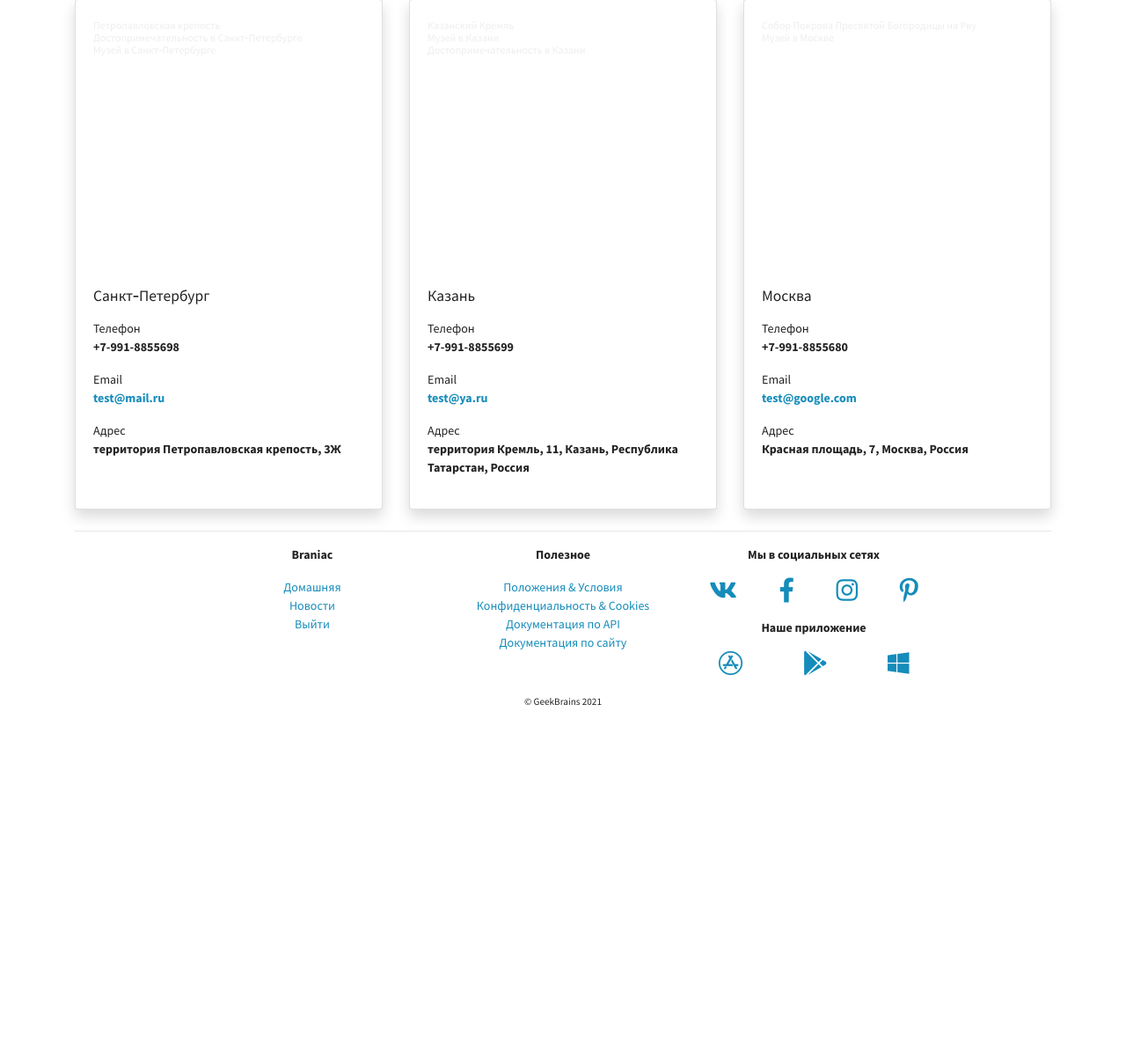
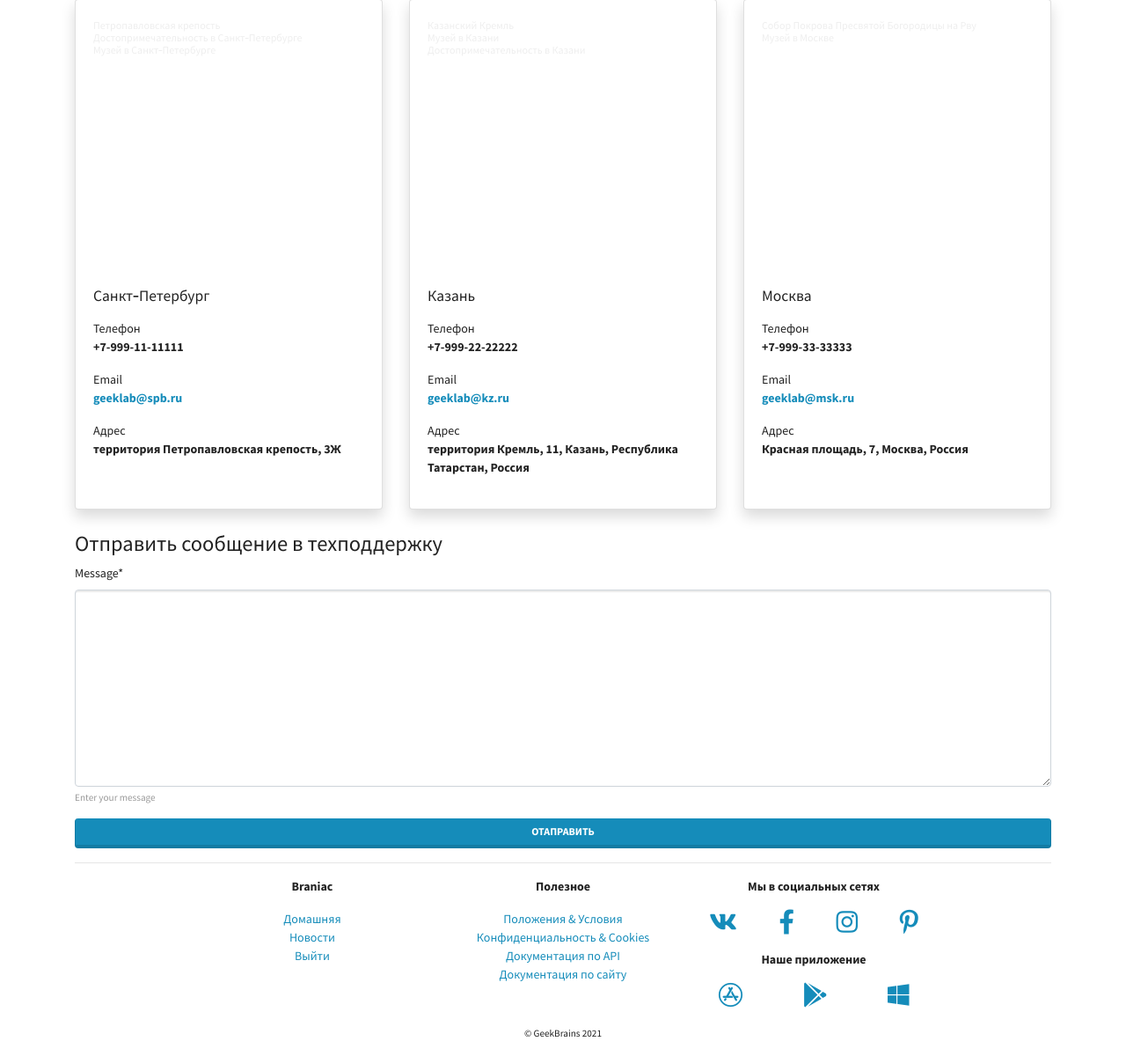
Before and after one commit to razsm-git/django-repo, a Django app: page /mainapp/contacts/ in a window 1280 px wide. Shown: the part 365-1565 px from the top of the page at 88% size. Before the commit the page ends 1167 px from the top, so only its background shows below. Run offline with Django 3.2, Linux system fonts and the light colour scheme; the visitor is signed in with stand-in values (Sample User, id 1); parts of the project's set-up code (start-up, migrations or seed data) failed here and were passed over; some libraries are stand-ins or nearby versions.

Commit message:
lesson_7 Email via celery

```diff
--- a/config/__init__.py
+++ b/config/__init__.py
@@ -0,0 +1,3 @@
+from .celery import celery_app
+
+__all__ = ("celery_app",)
--- a/mainapp/forms.py
+++ b/mainapp/forms.py
@@ -1,4 +1,5 @@
 from django import forms
+from django.utils.translation import gettext_lazy as _
 
 from mainapp import models as mainapp_models
 
@@ -19,3 +20,17 @@ class CourseFeedbackForm(forms.ModelForm):
             "user": forms.HiddenInput(),
             "rating": forms.RadioSelect(),
         }
+
+
+class MailFeedbackForm(forms.Form):
+    user_id = forms.IntegerField(widget=forms.HiddenInput)
+    message = forms.CharField(
+        widget=forms.Textarea,
+        help_text=_("Enter your message"),
+        label=_("Message"),
+    )
+
+    def __init__(self, *args, user=None, **kwargs):
+        super().__init__(*args, **kwargs)
+        if user:
+            self.fields["user_id"].initial = user.pk
--- a/mainapp/templates/mainapp/contacts.html
+++ b/mainapp/templates/mainapp/contacts.html
@@ -1,5 +1,5 @@
 {% extends 'base.html' %}
-{% load email_to_link %}
+{% load email_to_link crispy_forms_tags %}
 
 {% block content %}
 
@@ -38,11 +38,11 @@
             <p class="card-text">
               <ul class="list-unstyled">
                 <li>Телефон</li>
-                <li><strong>+7-991-8855698</strong></li>
+                <li><strong>+7-999-11-11111</strong></li>
               </ul>
               <ul class="list-unstyled">
                 <li>Email</li>
-                <li><strong>{{ 'test@mail.ru'|email_to_link }}</strong></li>
+                <li><strong>{{ 'geeklab@spb.ru'|email_to_link }}</strong></li>
               </ul>
               <ul class="list-unstyled">
                 <li>Адрес</li>
@@ -75,11 +75,11 @@
             <p class="card-text">
               <ul class="list-unstyled">
                 <li>Телефон</li>
-                <li><strong>+7-991-8855699</strong></li>
+                <li><strong>+7-999-22-22222</strong></li>
               </ul>
               <ul class="list-unstyled">
                 <li>Email</li>
-                <li><strong>{{ 'test@ya.ru'|email_to_link }}</strong></li>
+                <li><strong>{{ 'geeklab@kz.ru'|email_to_link }}</strong></li>
               </ul>
               <ul class="list-unstyled">
                 <li>Адрес</li>
@@ -110,11 +110,11 @@
             <p class="card-text">
               <ul class="list-unstyled">
                 <li>Телефон</li>
-                <li><strong>+7-991-8855680</strong></li>
+                <li><strong>+7-999-33-33333</strong></li>
               </ul>
               <ul class="list-unstyled">
                 <li>Email</li>
-                <li><strong>{{ 'test@google.com'|email_to_link }}</strong></li>
+                <li><strong>{{ 'geeklab@msk.ru'|email_to_link }}</strong></li>
               </ul>
               <ul class="list-unstyled">
                 <li>Адрес</li>
@@ -128,4 +128,15 @@
     </div>
   </p>
 
+  {% if form %}
+    <p>
+      <h3>Отправить сообщение в техподдержку</h3>
+      <form method="post">
+        {% csrf_token %}
+        {{ form|crispy }}
+        <button type="submit" class="btn btn-primary btn-block">Отаправить</button>
+      </form>
+    </p>
+  {% endif %}
+
 {% endblock content %}
--- a/mainapp/views.py
+++ b/mainapp/views.py
@@ -1,16 +1,20 @@
 import logging
 
 from django.conf import settings
+from django.contrib import messages
 from django.contrib.auth.mixins import LoginRequiredMixin, PermissionRequiredMixin, UserPassesTestMixin
 from django.core.cache import cache
 from django.http import FileResponse, JsonResponse
+from django.http.response import HttpResponseRedirect
 from django.shortcuts import get_object_or_404
 from django.template.loader import render_to_string
 from django.urls import reverse_lazy
+from django.utils.translation import gettext_lazy as _
 from django.views.generic import CreateView, DeleteView, DetailView, ListView, TemplateView, UpdateView, View
 
 from mainapp import forms as mainapp_forms
 from mainapp import models as mainapp_models
+from mainapp import tasks as mainapp_tasks
 
 logger = logging.getLogger(__name__)
 
@@ -104,6 +108,36 @@ class CourseFeedbackFormProcessView(LoginRequiredMixin, CreateView):
 class ContactsPageView(TemplateView):
     template_name = "mainapp/contacts.html"
 
+    def get_context_data(self, **kwargs):
+        context = super(ContactsPageView, self).get_context_data(**kwargs)
+        if self.request.user.is_authenticated:
+            context["form"] = mainapp_forms.MailFeedbackForm(user=self.request.user)
+        return context
+
+    def post(self, *args, **kwargs):
+        if self.request.user.is_authenticated:
+            cache_lock_flag = cache.get(f"mail_feedback_lock_{self.request.user.pk}")
+            if not cache_lock_flag:
+                cache.set(
+                    f"mail_feedback_lock_{self.request.user.pk}",
+                    "lock",
+                    timeout=300,
+                )
+                messages.add_message(self.request, messages.INFO, _("Message sended"))
+                mainapp_tasks.send_feedback_mail.delay(
+                    {
+                        "user_id": self.request.POST.get("user_id"),
+                        "message": self.request.POST.get("message"),
+                    }
+                )
+            else:
+                messages.add_message(
+                    self.request,
+                    messages.WARNING,
+                    _("You can send only one message per 5 minutes"),
+                )
+        return HttpResponseRedirect(reverse_lazy("mainapp:contacts"))
+
 
 class DocSitePageView(TemplateView):
     template_name = "mainapp/doc_site.html"
```
Also changed, not shown: config/celery.py (added, +9 -0 lines), config/settings.py (+7 -0 lines), mainapp/tasks.py (added, +23 -0 lines).
